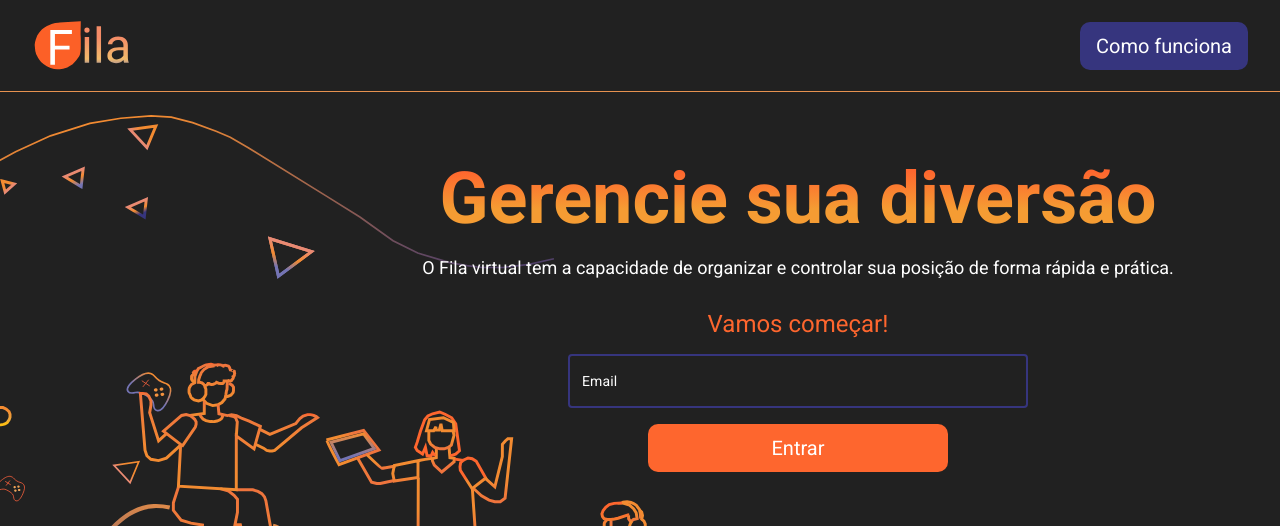
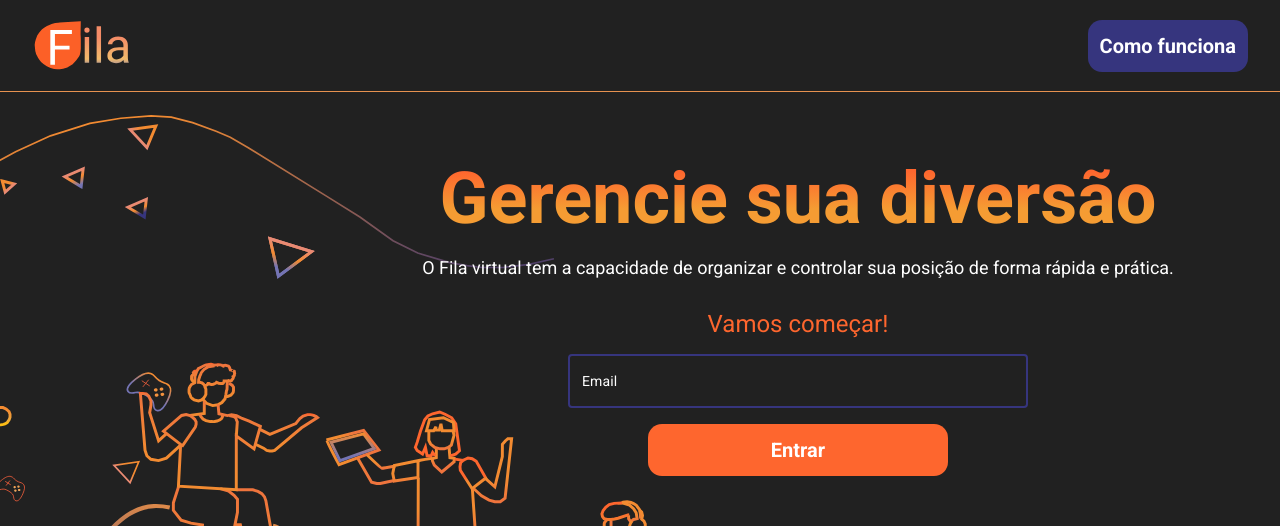
Before and after one commit to rbmelolima/FIFO-Web, a React (Create React App) app: page / in a window 1280 px wide. Shown: the top 526 px of the page. Built offline with nearby package versions, Linux system fonts and the light colour scheme; a web font is replaced by a local one.

Commit message:
style: refatorando estilo dos botões

```diff
--- a/src/styles/buttons.ts
+++ b/src/styles/buttons.ts
@@ -1,42 +1,35 @@
-import styled from 'styled-components';
+import styled, { css } from 'styled-components';
 
-export const ButtonSecondary = styled.button`
-  padding: 12px 16px;
+const Default = css`
+  padding: 14px 12px;
   font-size: 16px;
-  font-weight: 500;
-  color: #fff;
-  background-color: var(--color-secundary);
+  font-weight: bold;
   outline: none;
   border: none;
-  border-radius: 10px;
+  border-radius: 14px;
   transition: all 0.2s ease-in;
 
-  &:hover, &active {
-    background-color: #262569;
-    color: #212121;
-  }
-
-  @media screen and (min-width: 748px) {
+  @media screen and (min-width: 948px) {
     font-size: 20px;
   }
 `;
 
+export const ButtonSecondary = styled.button`
+  ${ Default }
+  color: #fff;
+  background-color: var(--color-secundary);
+
+  &:hover, &active {
+    background-color: #262569;
+  }
+`;
+
 export const ButtonPrimary = styled.button`
-  padding: 12px 16px;
-  font-size: 16px;
-  font-weight: 500;
+  ${ Default }
   color: #fff;
   background-color: var(--color-primary);
-  outline: none;
-  border: none;
-  border-radius: 10px;
-  transition: all 0.3s ease-in;
 
   &:hover, &active {
     background-color: #FF4F0E;
   }
-
-  @media screen and (min-width: 748px) {
-    font-size: 20px;
-  }
 `;
```
